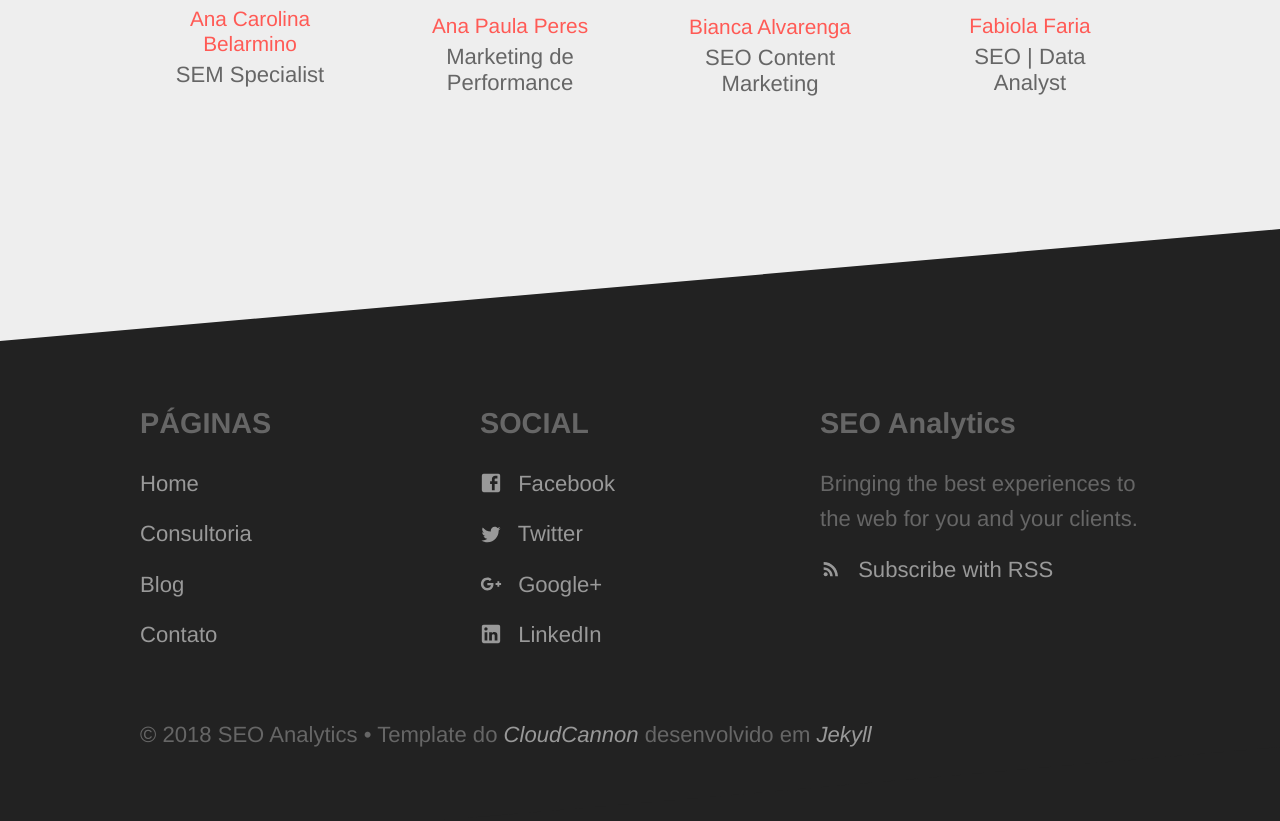
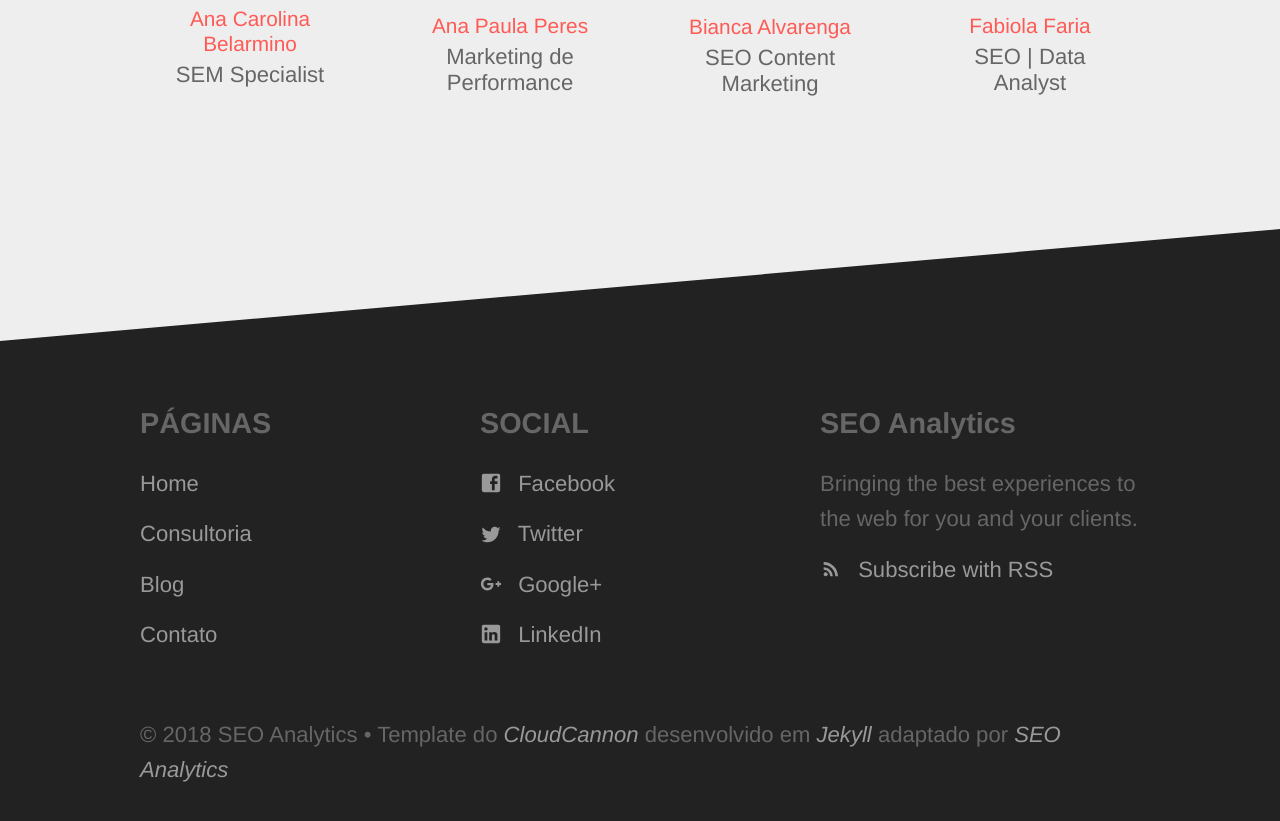
Before and after one commit to seoanalytics/seoanalytics.github.io, a Jekyll site: the page built from index.html, in a window 1280 px wide and 900 px high, scrolled down 1592 px. Shown: the top 821 px of the window. Built offline with Jekyll 4.4.1, drawn with Linux system fonts in a browser that asks for light colours.

Commit message:
Updated '_layouts/default.html' via CloudCannon

```diff
--- a/_layouts/default.html
+++ b/_layouts/default.html
@@ -70,7 +70,7 @@
 				<p class="container">
 					&copy; {{ site.time | date: '%Y' }} {{ site.data.company.title }}
 					&bull;
-					Template do <a href="http://cloudcannon.com/">CloudCannon</a> desenvolvido em <a href="https://jekyllrb.com/">Jekyll</a>
+					Template do <a href="http://cloudcannon.com/">CloudCannon</a> desenvolvido em <a href="https://jekyllrb.com/">Jekyll</a> adaptado por <a href="https://github.com/seoanalytics">SEO Analytics</a>
 				</p>
 			</div>
 		</footer>
```
